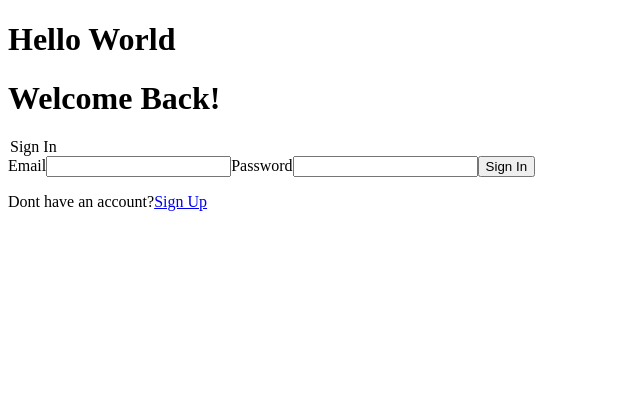
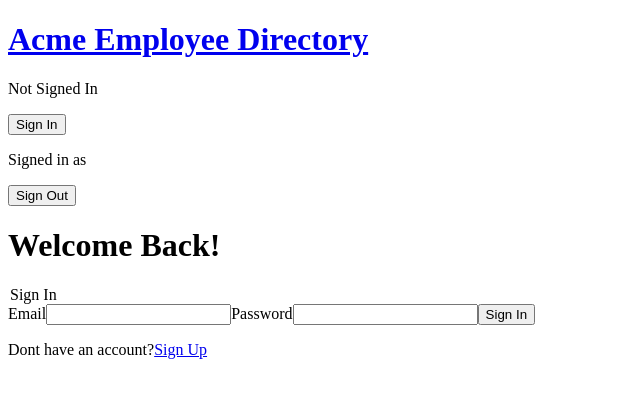
Before and after one commit to NoahDeltoroSmyth/Employee-Directory, a React app: page /sign-in in a window 1280 px wide. Shown: the top 398 px of the page, without its empty margins (0-640 px from the left). Built offline with nearby package versions, Linux system fonts and the light colour scheme.

Commit message:
rough html for header

```diff
--- a/src/App.jsx
+++ b/src/App.jsx
@@ -1,12 +1,13 @@
 import { Route, Switch, BrowserRouter } from 'react-router-dom';
+import Header from './components/Layout/Header';
 import Auth from './views/Auth/Auth';
 import LandingPage from './views/LandingPage/LandingPage';
 
 export default function App() {
   return (
     <>
-      <h1>Hello World</h1>
       <BrowserRouter>
+        <Header />
         <Switch>
           <Route exact path="/">
             <LandingPage />
--- /dev/null
+++ b/src/components/Layout/Header.jsx
@@ -0,0 +1,20 @@
+import React from 'react';
+import { Link } from 'react-router-dom';
+
+export default function Header() {
+  return (
+    <>
+      <Link to="/">
+        <h1>Acme Employee Directory</h1>
+      </Link>
+
+      <p>Not Signed In</p>
+      <Link to="/sign-in">
+        <button>Sign In</button>
+      </Link>
+
+      <p>Signed in as</p>
+      <button>Sign Out</button>
+    </>
+  );
+}
```
Also changed, not shown: src/context/UserContext/UserContext.jsx (added).
